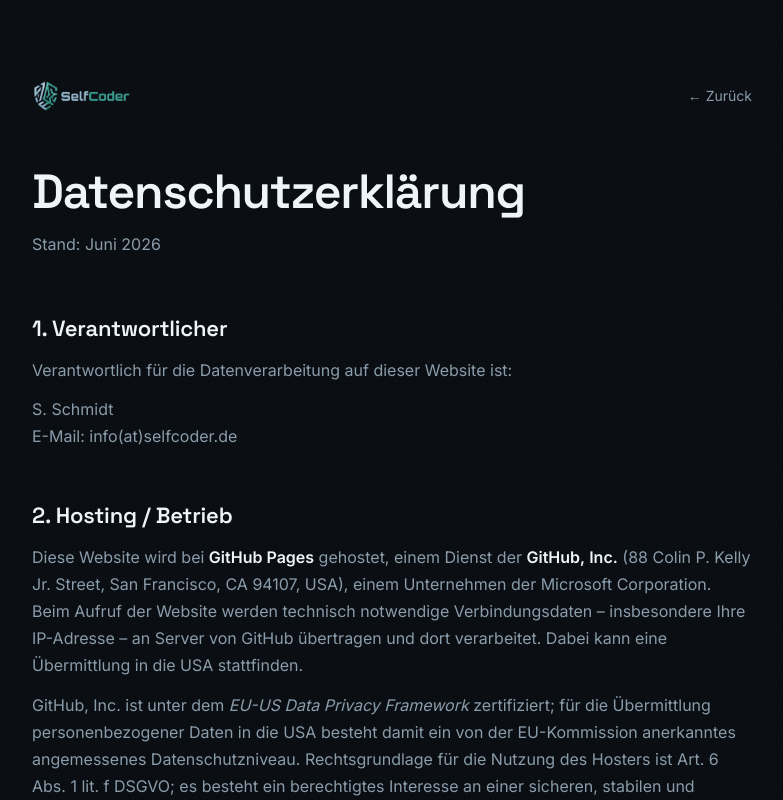
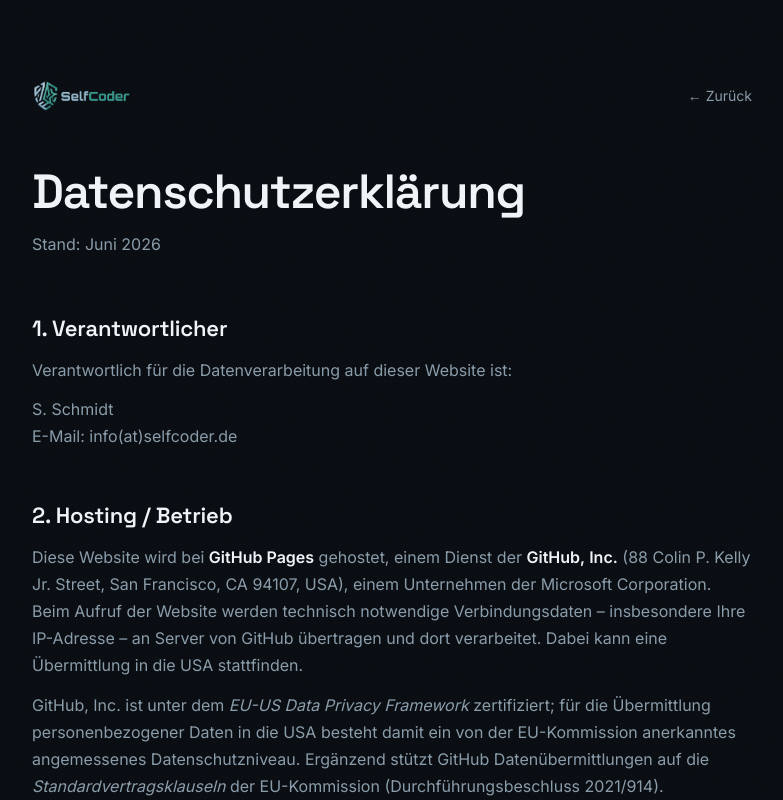
Before and after one commit to s3lfcod3r/selfcoder, a Next.js app: page /datenschutz in a window 1280 px wide. Shown: the top 800 px of the page, without its empty margins (248-1031 px from the left). Built offline with nearby package versions, Linux system fonts and the light colour scheme.

Commit message:
legal: Datenschutz — Standardvertragsklauseln (SCC) zusätzlich zum DPF nennen

```diff
--- a/app/datenschutz/page.tsx
+++ b/app/datenschutz/page.tsx
@@ -55,10 +55,12 @@ export default function Datenschutz() {
           <p>
             GitHub,&nbsp;Inc. ist unter dem <em>EU-US Data Privacy Framework</em> zertifiziert;
             für die Übermittlung personenbezogener Daten in die USA besteht damit ein von der
-            EU-Kommission anerkanntes angemessenes Datenschutzniveau. Rechtsgrundlage für die
-            Nutzung des Hosters ist Art.&nbsp;6 Abs.&nbsp;1 lit.&nbsp;f DSGVO; es besteht ein
-            berechtigtes Interesse an einer sicheren, stabilen und kostengünstigen Bereitstellung
-            des Angebots. Einzelheiten finden Sie in der{" "}
+            EU-Kommission anerkanntes angemessenes Datenschutzniveau. Ergänzend stützt GitHub
+            Datenübermittlungen auf die <em>Standardvertragsklauseln</em> der EU-Kommission
+            (Durchführungsbeschluss&nbsp;2021/914). Rechtsgrundlage für die Nutzung des Hosters ist
+            Art.&nbsp;6 Abs.&nbsp;1 lit.&nbsp;f DSGVO; es besteht ein berechtigtes Interesse an
+            einer sicheren, stabilen und kostengünstigen Bereitstellung des Angebots. Einzelheiten
+            finden Sie in der{" "}
             <a
               href="https://docs.github.com/en/site-policy/privacy-policies/github-privacy-statement"
               target="_blank"
```
